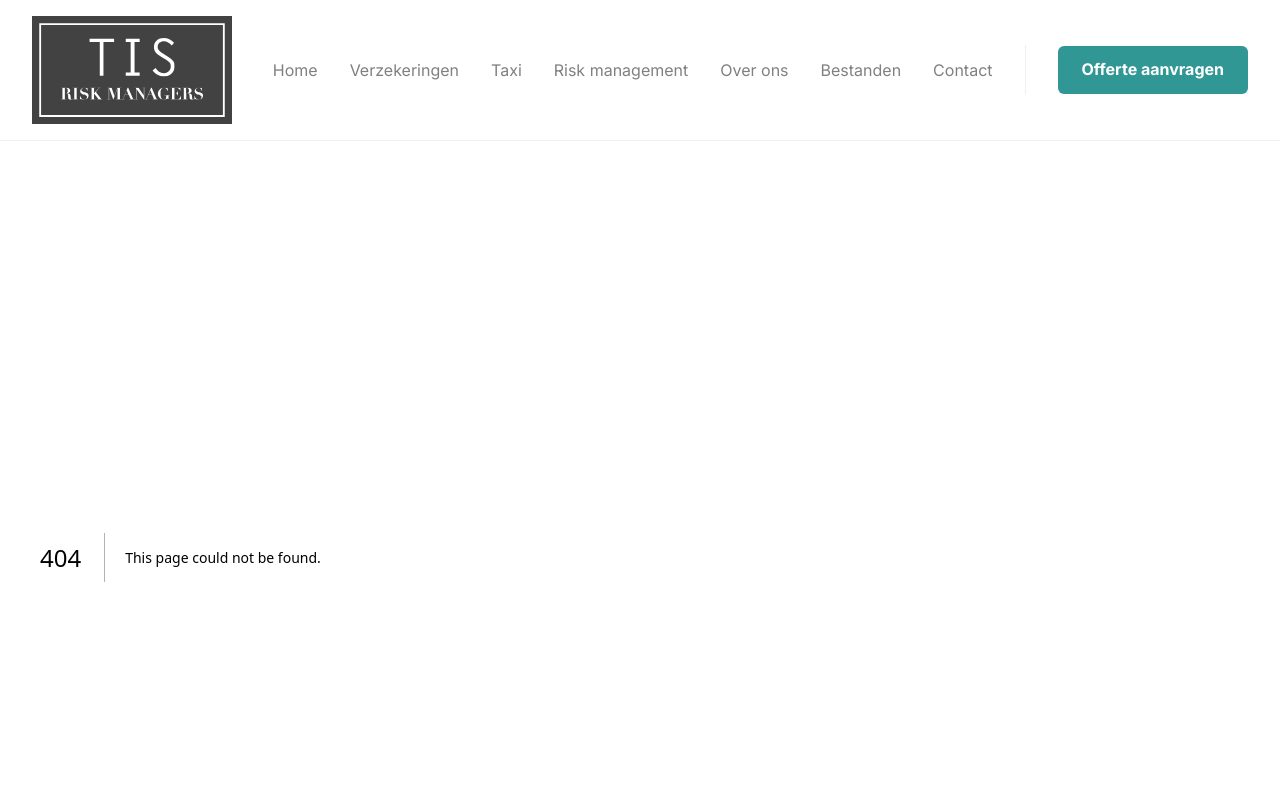
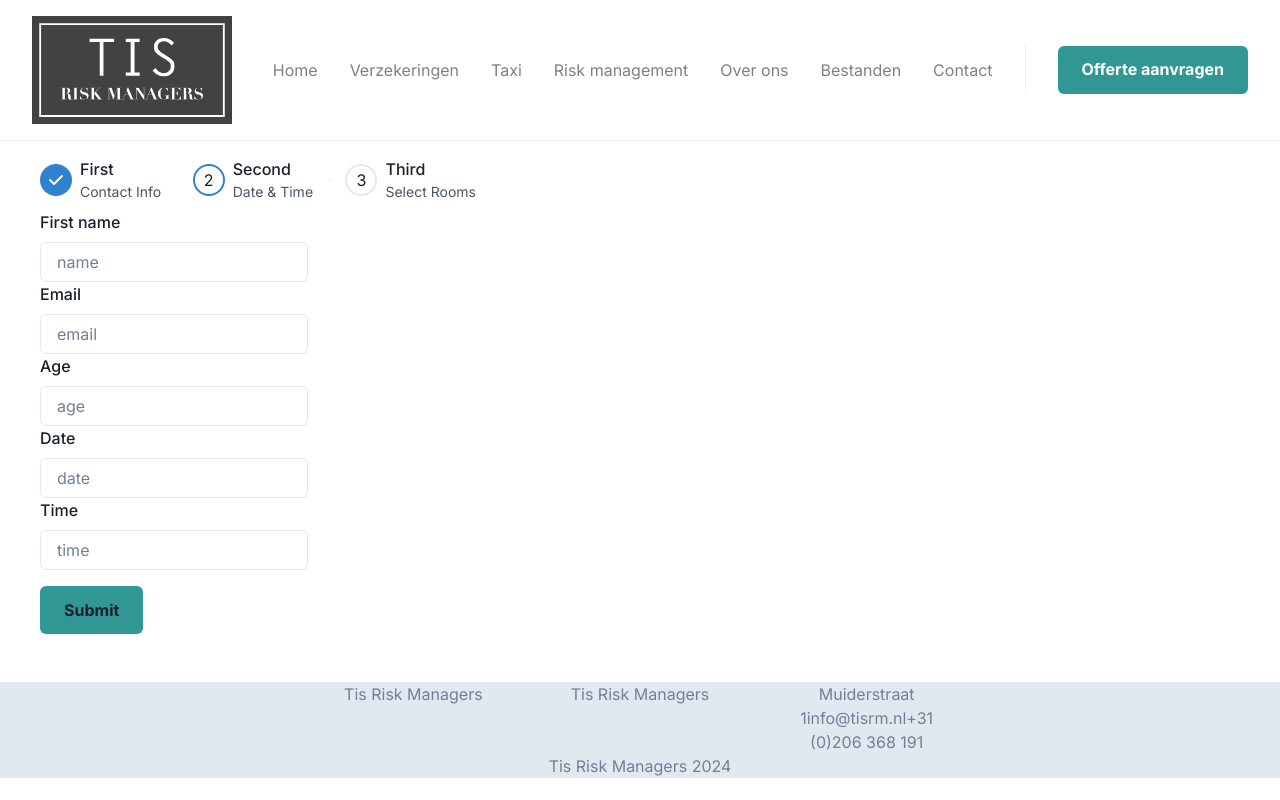
Before and after one commit to Pieter-Rees/tisrm2, a Next.js app: page /offerte in a window 1280 px wide. Before the commit this address had no page. Shown: the top 800 px of the page. Built offline with nearby package versions, Linux system fonts and the light colour scheme.

Commit message:
start form

```diff
--- a/package.json
+++ b/package.json
@@ -17,6 +17,7 @@
     "next": "14.1.4",
     "react": "^18.2.0",
     "react-dom": "^18.2.0",
+    "react-hook-form": "^7.51.5",
     "react-icons": "^5.2.1"
   },
   "devDependencies": {
--- /dev/null
+++ b/src/app/offerte/page.js
@@ -0,0 +1,158 @@
+"use client"
+
+import { useForm } from 'react-hook-form'
+import {
+    FormErrorMessage,
+    FormLabel,
+    FormControl,
+    Input,
+    Button,
+    VStack,
+} from '@chakra-ui/react'
+
+import {
+    Step,
+    StepDescription,
+    StepIcon,
+    StepIndicator,
+    StepNumber,
+    StepSeparator,
+    StepStatus,
+    StepTitle,
+    Stepper,
+    useSteps,
+} from '@chakra-ui/react'
+
+import { Box } from '@chakra-ui/react'
+
+export default function Offerte() {
+    const steps = [
+        { title: 'First', description: 'Contact Info' },
+        { title: 'Second', description: 'Date & Time' },
+        { title: 'Third', description: 'Select Rooms' },
+    ]
+
+    const {
+        handleSubmit,
+        register,
+        formState: { errors, isSubmitting },
+    } = useForm()
+
+    function onSubmit(values) {
+        return new Promise((resolve) => {
+            setTimeout(() => {
+                alert(JSON.stringify(values, null, 2))
+                resolve()
+            }, 3000)
+        })
+    }
+
+    const { activeStep } = useSteps({
+        index: 1,
+        count: steps.length,
+    })
+
+    return (
+        <VStack alignItems='flex-start'>
+            <Stepper index={activeStep}>
+                {steps.map((step, index) => (
+                    <Step key={index}>
+                        <StepIndicator>
+                            <StepStatus
+                                complete={<StepIcon />}
+                                incomplete={<StepNumber />}
+                                active={<StepNumber />}
+                            />
+                        </StepIndicator>
+
+                        <Box flexShrink='0'>
+                            <StepTitle>{step.title}</StepTitle>
+                            <StepDescription>{step.description}</StepDescription>
+                        </Box>
+
+                        <StepSeparator />
+                    </Step>
+                ))}
+            </Stepper>
+
+            <form onSubmit={handleSubmit(onSubmit)}>
+                <FormControl isInvalid={errors.name}>
+                    <FormLabel htmlFor='name'>First name</FormLabel>
+                    <Input
+                        id='name'
+                        placeholder='name'
+                        {...register('name', {
+                            required: 'This is required',
+                            minLength: { value: 4, message: 'Minimum length should be 4' },
+                        })}
+                    />
+                    <FormErrorMessage>
+                        {errors.name && errors.name.message}
+                    </FormErrorMessage>
+                </FormControl>
+                <FormControl isInvalid={errors.email}>
+
+                    <FormLabel htmlFor='email'>Email</FormLabel>
+                    <Input
+                        id='email'
+                        placeholder='email'
+                        {...register('email', {
+                            required: 'This is required',
+                            pattern: {
+                                value: /^[A-Z0-9._%+-]+@[A-Z0-9.-]+\.[A-Z]{2,4}$/i,
+                                message: 'invalid email address',
+                            },
+                        })}
+                    />
+                    <FormErrorMessage>
+                        {errors.email && errors.email.message}
+                    </FormErrorMessage>
+                </FormControl>
+                <FormControl isInvalid={errors.age}>
+                    <FormLabel htmlFor='age'>Age</FormLabel>
+                    <Input
+                        id='age'
+                        placeholder='age'
+                        {...register('age', {
+                            required: 'This is required',
+                            min: { value: 18, message: 'Min age is 18' },
+                        })}
+                    />
+                    <FormErrorMessage>
+                        {errors.age && errors.age.message}
+                    </FormErrorMessage>
+                </FormControl>
+                <FormControl isInvalid={errors.date}>
+                    <FormLabel htmlFor='date'>Date</FormLabel>
+                    <Input
+                        id='date'
+                        placeholder='date'
+                        {...register('date', {
+                            required: 'This is required',
+                        })}
+                    />
+                    <FormErrorMessage>
+                        {errors.date && errors.date.message}
+                    </FormErrorMessage>
+                </FormControl>
+                <FormControl isInvalid={errors.time}>
+                    <FormLabel htmlFor='time'>Time</FormLabel>
+                    <Input
+                        id='time'
+                        placeholder='time'
+                        {...register('time', {
+                            required: 'This is required',
+                        })}
+                    />
+                    <FormErrorMessage>
+                        {errors.time && errors.time.message}
+                    </FormErrorMessage>
+                </FormControl>
+
+                <Button mt={4} colorScheme='teal' isLoading={isSubmitting} type='submit'>
+                    Submit
+                </Button>
+            </form>
+        </VStack>
+    )
+}
--- a/src/components/navbar/page.js
+++ b/src/components/navbar/page.js
@@ -18,7 +18,7 @@ export default function Navbar() {
                 <Center height='50px'>
                     <Divider orientation='vertical' />
                 </Center>
-                <Button color='white'>Offerte aanvragen</Button>
+                <Button as='a' href="/offerte" color='white'>Offerte aanvragen</Button>
             </Show>
             <Show below="lg">
                 <Flex flexDir='column'>
```
Also changed, not shown: 1 other file (tests, documents, lock files or other folders).
